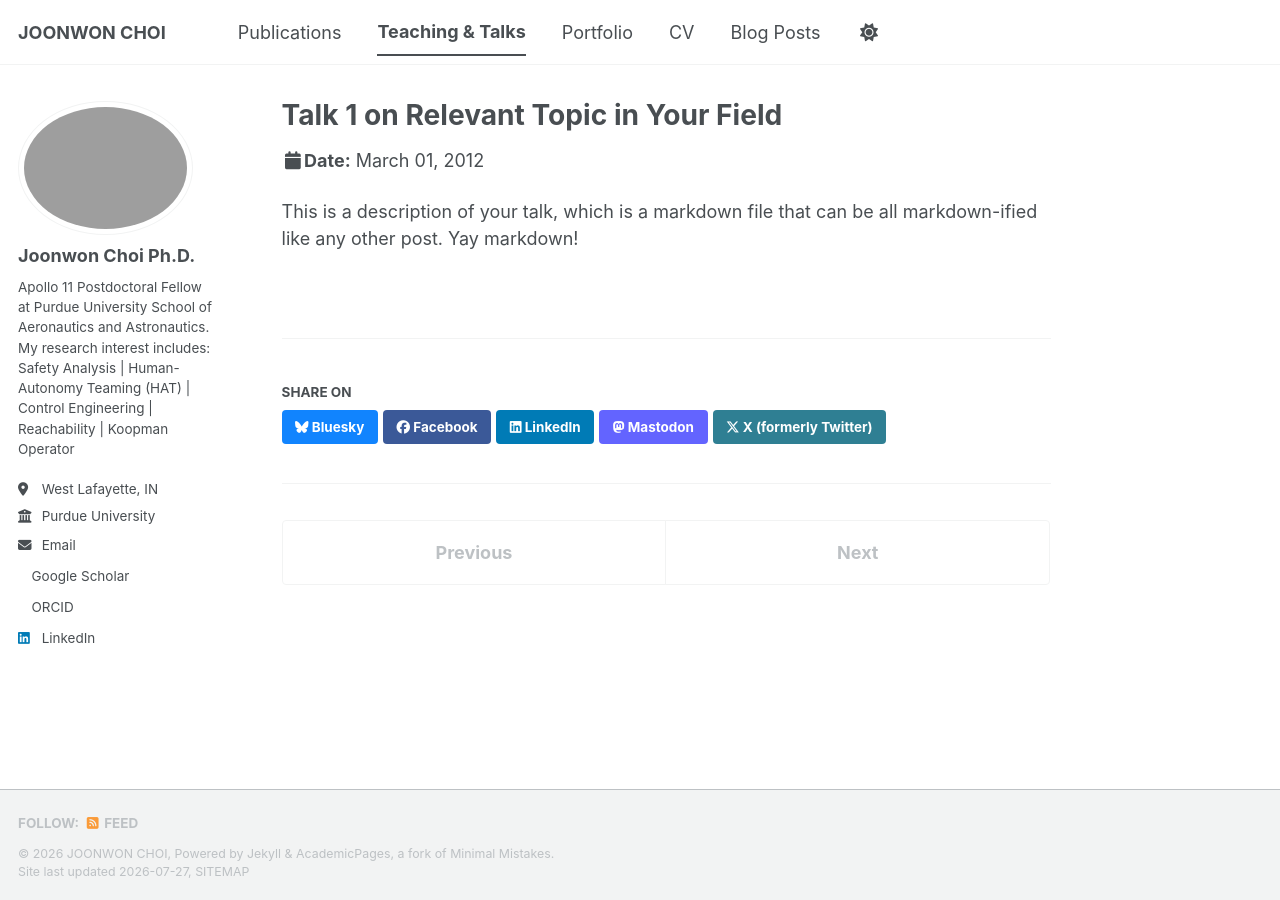
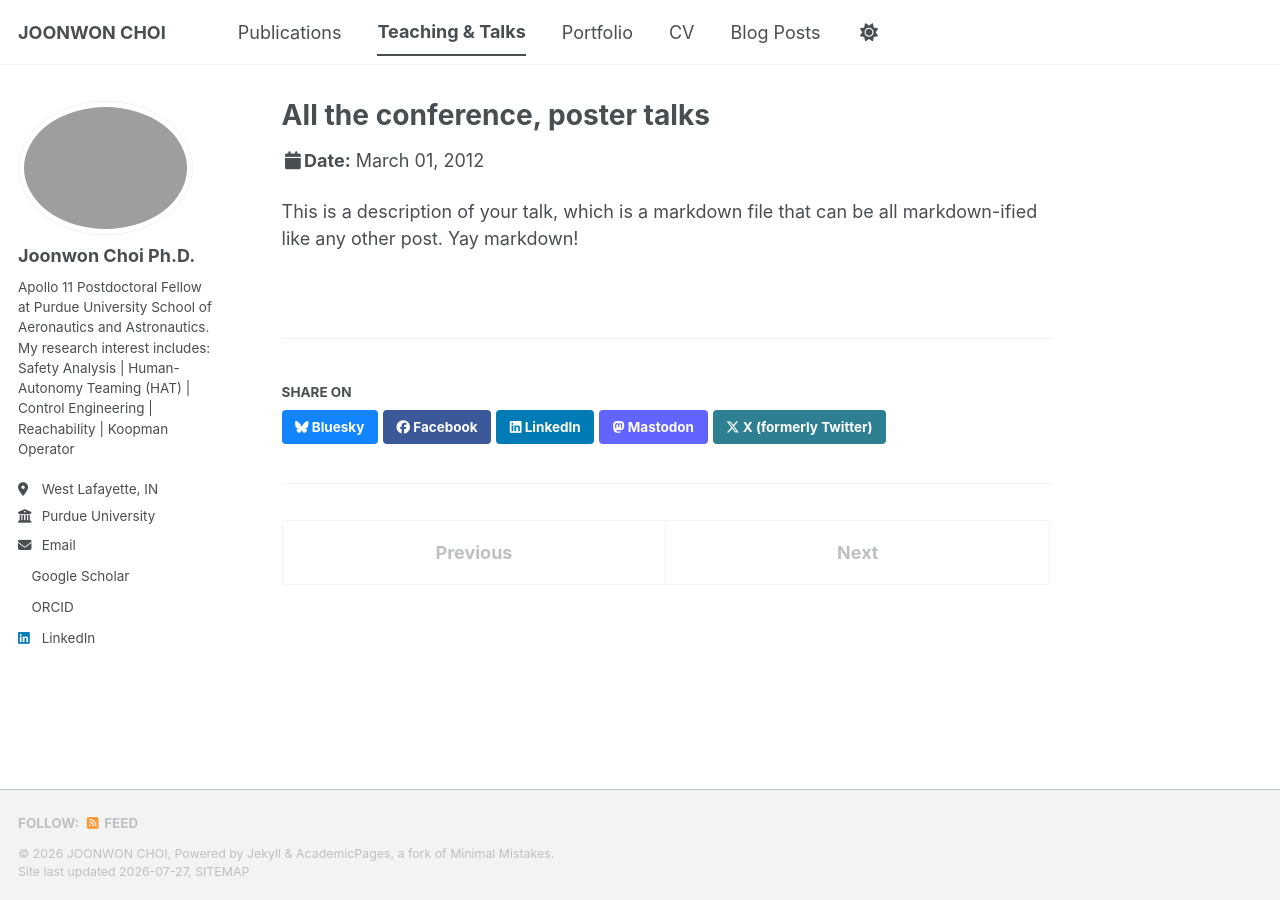
Before and after one commit to netakoi/netakoi.github.io, a Jekyll site: the page built from _talks/2012-03-01-talk-1.md, in a window 1280 px wide. Built offline with Jekyll 4.4.1, drawn with Linux system fonts in a browser that asks for light colours; a style sheet for code colours, icons or effects is not loaded.

Commit message:
Update 2012-03-01-talk-1.md

```diff
--- a/_talks/2012-03-01-talk-1.md
+++ b/_talks/2012-03-01-talk-1.md
@@ -1,5 +1,5 @@
 ---
-title: "Talk 1 on Relevant Topic in Your Field"
+title: "All the conference, poster talks "
 collection: talks
 type: "Talk"
 permalink: /talks/2012-03-01-talk-1
```
